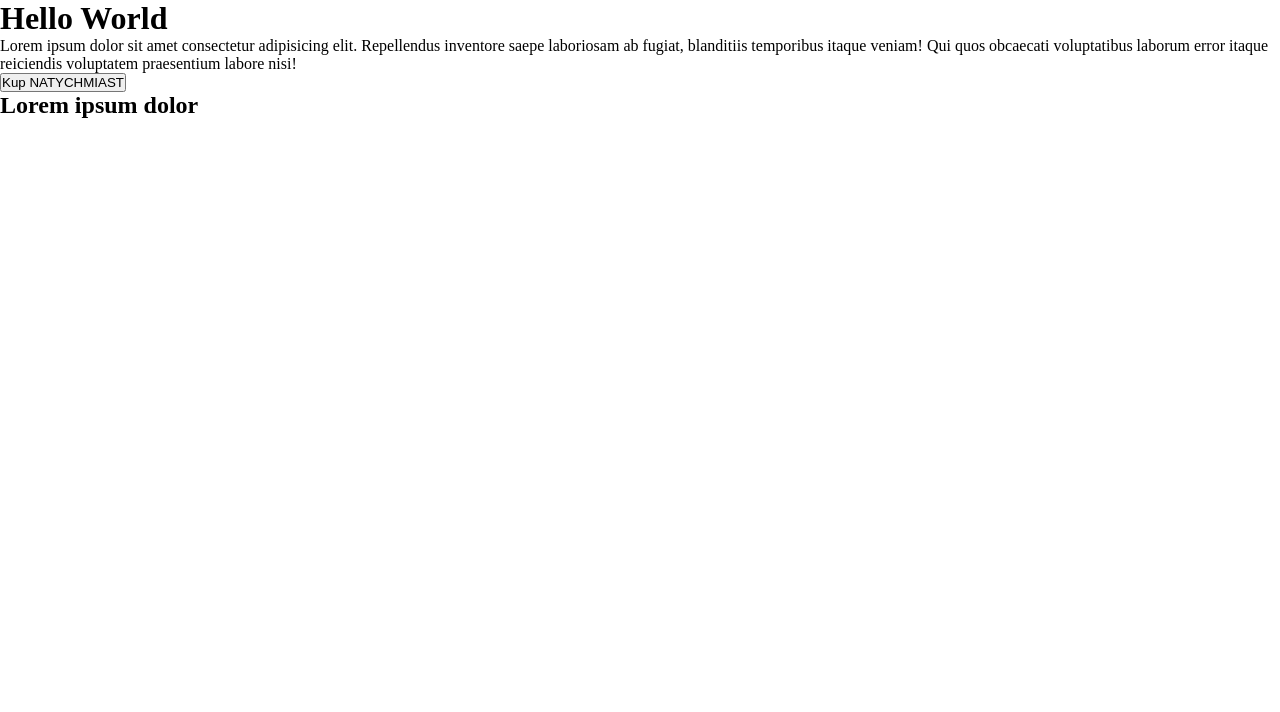
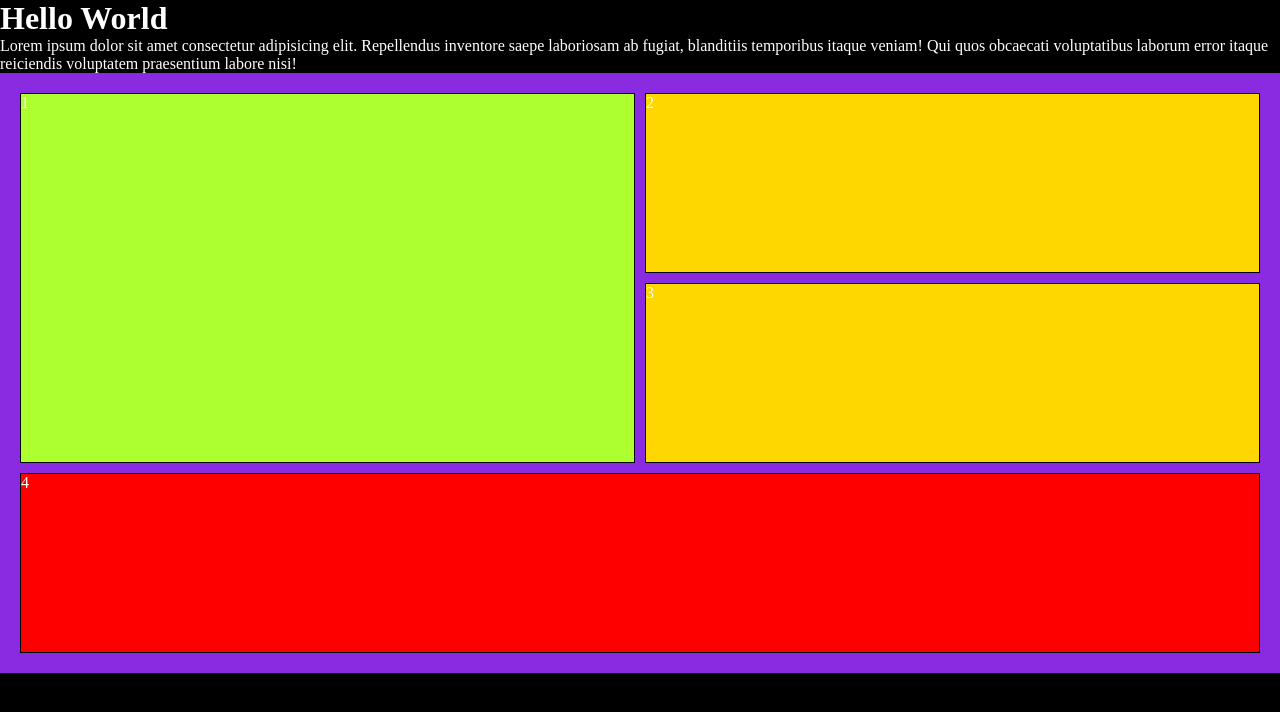
Before and after one commit to dawtom97/grid-repo, a plain HTML site: page index.html in a window 1280 px wide. Drawn offline with Linux system fonts and the light colour scheme.

Commit message:
grid instructions

```diff
--- a/index.html
+++ b/index.html
@@ -11,8 +11,14 @@
         <h1>Hello World</h1>
         <p>Lorem ipsum dolor sit amet consectetur adipisicing elit. Repellendus inventore saepe laboriosam ab fugiat, blanditiis temporibus itaque veniam! Qui quos obcaecati voluptatibus laborum error itaque reiciendis voluptatem praesentium labore nisi!</p>
     </div>
-    <button>Kup NATYCHMIAST</button>
-    <h2>Lorem ipsum dolor</h2>
+
+    <div class="container">
+        <div class="item">1</div>
+        <div class="item">2</div>
+        <div class="item">3</div>
+        <div class="item">4</div>
+    </div>
+
 
 </body>
 </html>
--- a/main.css
+++ b/main.css
@@ -3,3 +3,33 @@
     padding: 0;
     box-sizing: border-box;
 }
+
+body {
+    background-color: black;
+    color: white;
+}
+
+.container {
+    display: grid;
+    grid-template-columns: repeat(2, 1fr);
+    gap: 10px;
+    min-height: 600px;
+    background-color: blueviolet;
+    padding: 20px;
+}
+
+.item {
+    border: 1px solid black;
+    background-color: gold;
+}
+
+.item:nth-child(1) {
+    background-color: greenyellow;
+    /* grid-row-start: 1;
+    grid-row-end: 3; */
+    grid-row: 1 / span 2
+}
+.item:nth-child(4) {
+    background-color: red;
+    grid-column: 1 / span 2;
+}
```
